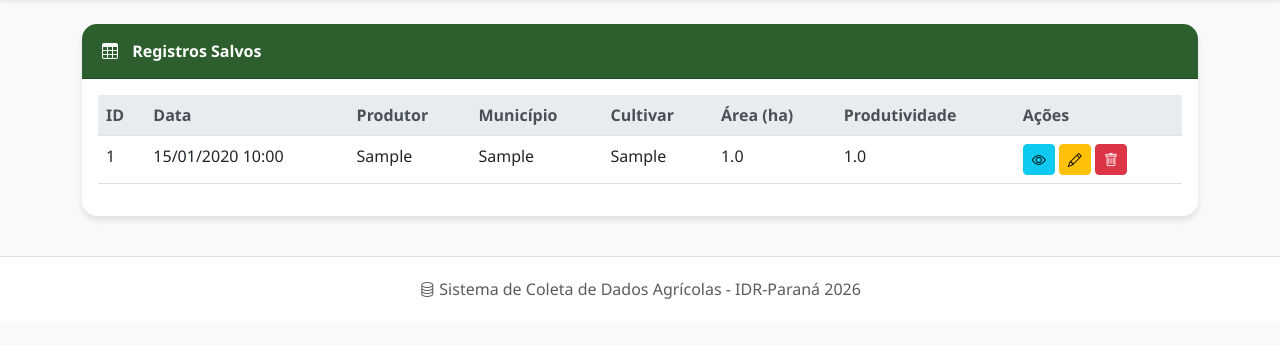
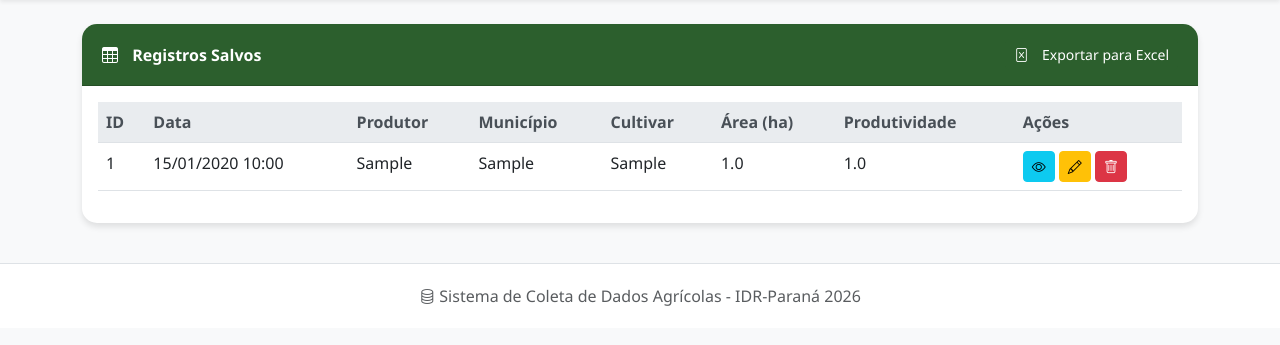
Before and after one commit to warleywilkAS/sistema-agricola, a Flask app: page /records in a window 1280 px wide. Shown: the part 56-401 px from the top of the page. Run offline with Flask 3, Linux system fonts and the light colour scheme; tables that the repository leaves empty hold one stand-in row (values such as "Sample post").

Commit message:
Enhance card header with export button

```diff
--- a/templates/view_records.html
+++ b/templates/view_records.html
@@ -2,8 +2,11 @@
 
 {% block content %}
 <div class="card">
-    <div class="card-header">
-        <i class="bi bi-table"></i> Registros Salvos
+    <div class="card-header d-flex justify-content-between align-items-center">
+        <span><i class="bi bi-table"></i> Registros Salvos</span>
+        <a href="{{ url_for('export_excel') }}" class="btn btn-success btn-sm">
+            <i class="bi bi-file-excel"></i> Exportar para Excel
+        </a>
     </div>
     <div class="card-body">
         <div class="table-responsive">
```
